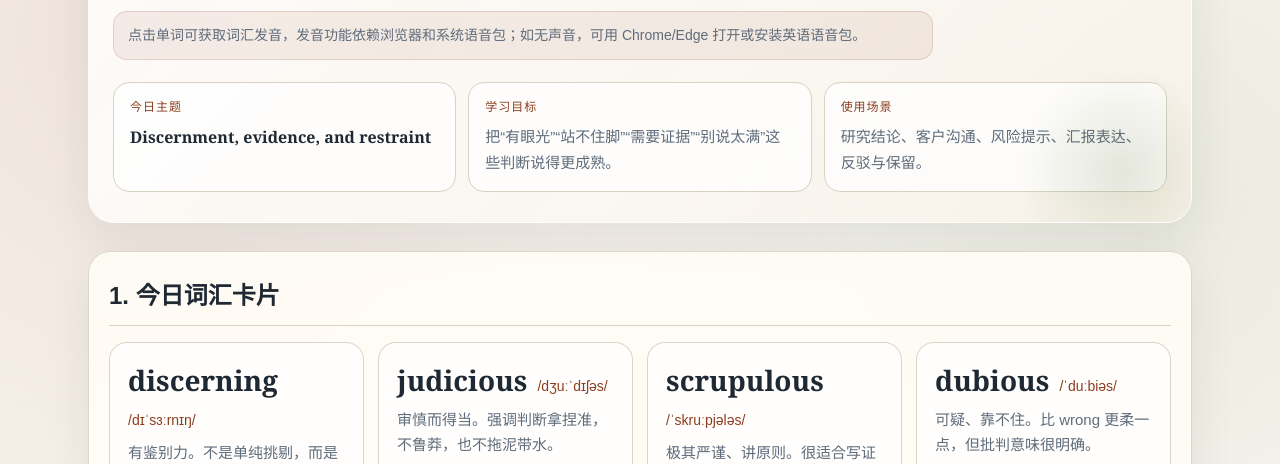
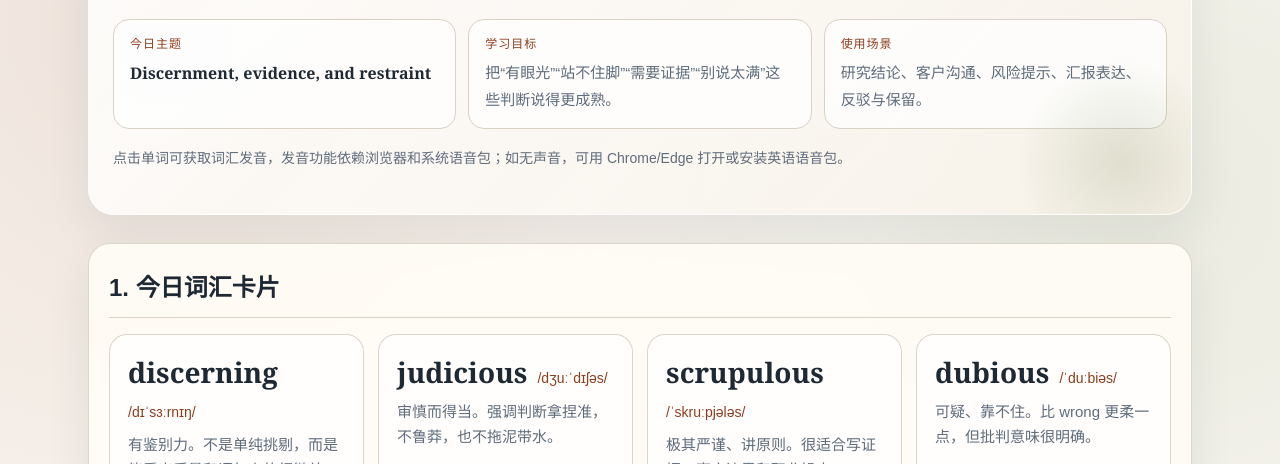
Before and after one commit to molixinxin/daily-english-public, a plain HTML site: page daily-english/pages/2026-06-24.html in a window 1280 px wide. Shown: the part 301-765 px from the top of the page. Drawn offline with Linux system fonts and the light colour scheme.

Commit message:
Move pronunciation note below header cards

```diff
--- a/daily-english/pages/2026-06-24.html
+++ b/daily-english/pages/2026-06-24.html
@@ -92,12 +92,7 @@
       font-size: 18px;
     }
     .usage-note {
-      margin-top: 14px;
-      max-width: 820px;
-      padding: 12px 14px;
-      border-radius: 14px;
-      border: 1px solid rgba(140, 61, 30, 0.16);
-      background: rgba(140, 61, 30, 0.08);
+      margin-top: 18px;
       color: var(--muted);
       font-size: 14px;
       font-family: var(--zh);
@@ -285,12 +280,12 @@
       <div class="date">Daily Advanced English | 2026-06-24</div>
       <h1>Judgment And Credibility</h1>
       <p class="lead">今天练的不是单纯“分析能力”，而是更实用的判断语言：什么站得住，什么可疑，哪里需要保留，什么会削弱可信度。适合写观点、会上发言、方案判断和正式评论。</p>
-      <p class="usage-note">点击单词可获取词汇发音，发音功能依赖浏览器和系统语音包；如无声音，可用 Chrome/Edge 打开或安装英语语音包。</p>
       <div class="meta">
         <div class="meta-card"><span class="label">今日主题</span><strong>Discernment, evidence, and restraint</strong></div>
         <div class="meta-card"><span class="label">学习目标</span><span class="cn">把“有眼光”“站不住脚”“需要证据”“别说太满”这些判断说得更成熟。</span></div>
         <div class="meta-card"><span class="label">使用场景</span><span class="cn">研究结论、客户沟通、风险提示、汇报表达、反驳与保留。</span></div>
       </div>
+      <p class="usage-note">点击单词可获取词汇发音，发音功能依赖浏览器和系统语音包；如无声音，可用 Chrome/Edge 打开或安装英语语音包。</p>
     </header>
 
     <section>
```
Also changed, not shown: daily-english/public/2026-06-24.html (+2 -7 lines).
